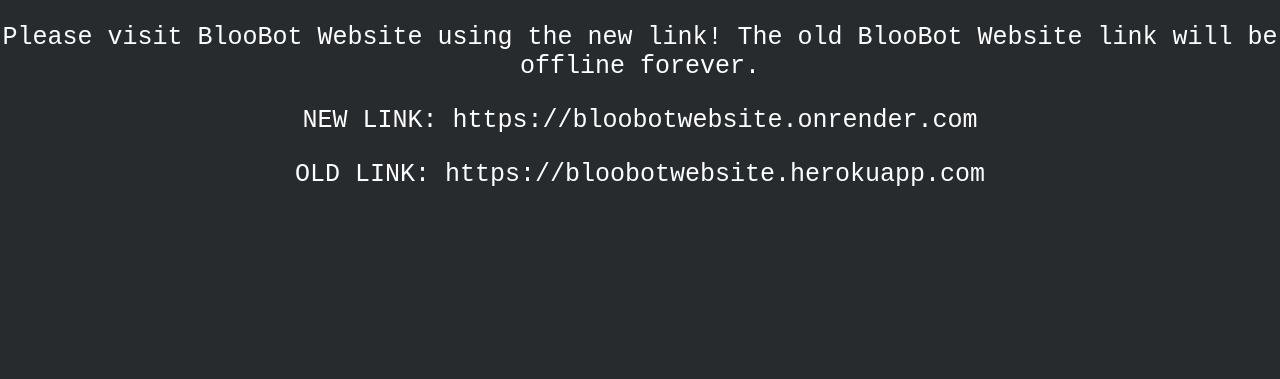
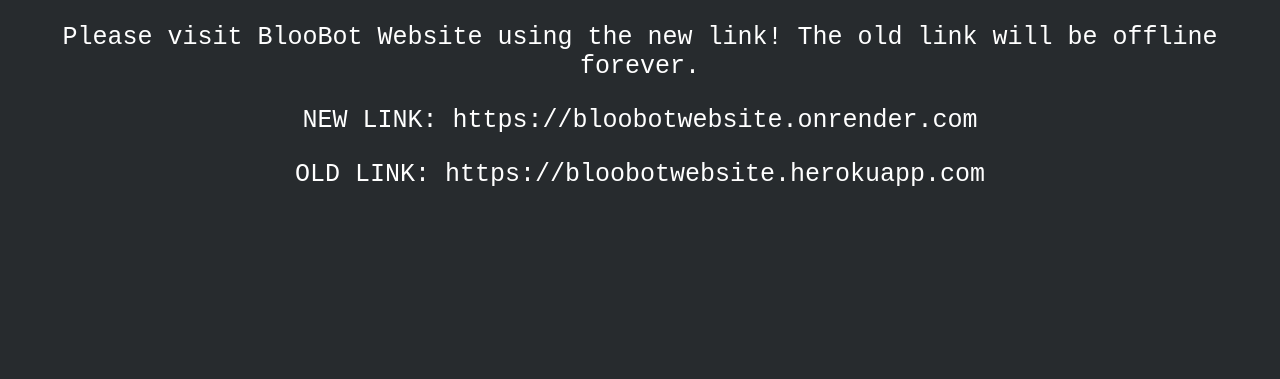
Before and after one commit to BlueStacks1884/bloobotwebsite-error-pages, a plain HTML site: page docs/error503.html in a window 1280 px wide. Shown: the part 429-808 px from the top of the page. Drawn offline with Linux system fonts and the light colour scheme; a web font is replaced by a local one.

Commit message:
Update error503.html

```diff
--- a/docs/error503.html
+++ b/docs/error503.html
@@ -83,7 +83,7 @@
           <img class="avatar" src="https://i.postimg.cc/wBqTmtbr/bloobot.png" alt="BlooBot"></a>
           <h1 style="color: red; font-family: Arial, Helvetica, sans-serif;" >BlooBot Website has a new link!</h1>
           <hr>
-          <p>Please visit BlooBot Website using the new link! The old BlooBot Website link will be offline forever.</p>
+          <p>Please visit BlooBot Website using the new link! The old link will be offline forever.</p>
           <p>NEW LINK: https://bloobotwebsite.onrender.com</p>
           <p>OLD LINK: https://bloobotwebsite.herokuapp.com</p>
         </div>
```
